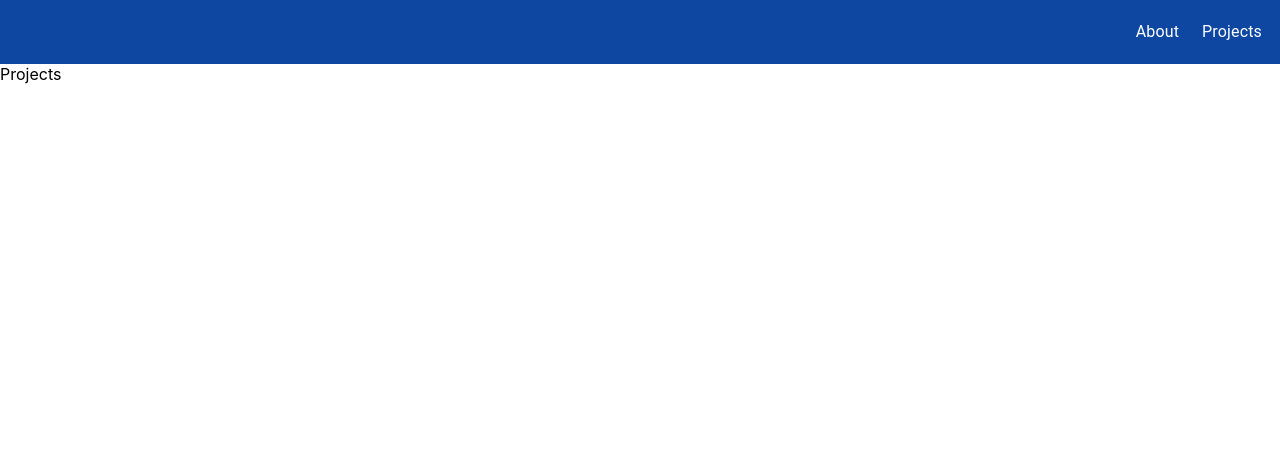
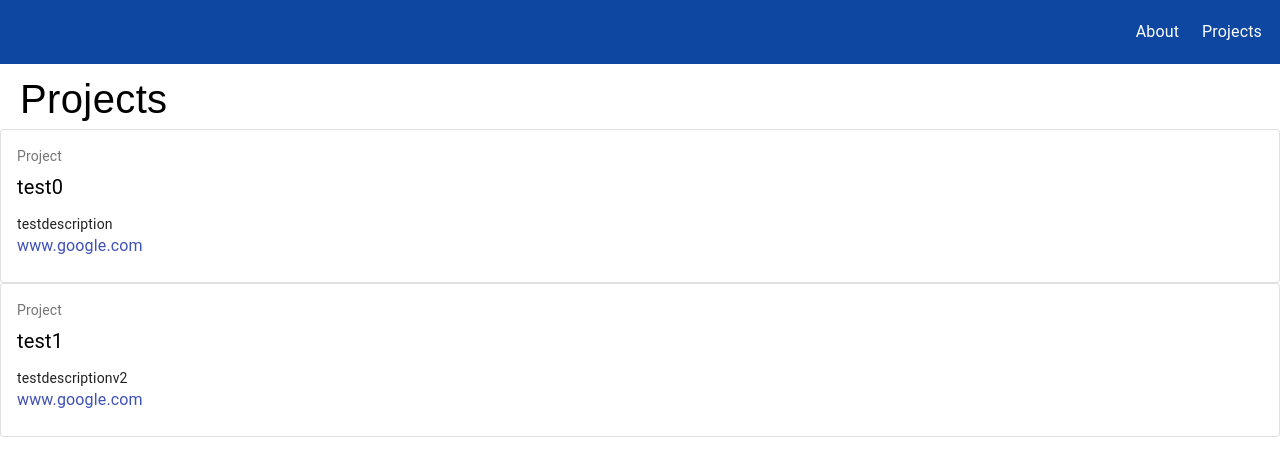
Before and after one commit to RyanJafefKelly/ryankellysite, a React (Create React App) app: page /projects in a window 1280 px wide. Shown: the top 476 px of the page. Built offline with nearby package versions, Linux system fonts and the light colour scheme.

Commit message:
Add ProjectItem to project page

```diff
--- /dev/null
+++ b/src/components/ProjectItem.js
@@ -0,0 +1,58 @@
+import React from 'react';
+import { makeStyles } from '@material-ui/core/styles';
+import Card from '@material-ui/core/Card';
+import CardActions from '@material-ui/core/CardActions';
+import CardContent from '@material-ui/core/CardContent';
+import Button from '@material-ui/core/Button';
+import Link from '@material-ui/core/Link';
+import Typography from '@material-ui/core/Typography';
+
+const useStyles = makeStyles({
+  root: {
+    minWidth: 275,
+    fontFamily: 'arial',
+  },
+  bullet: {
+    display: 'inline-block',
+    margin: '0 2px',
+    transform: 'scale(0.8)',
+  },
+  title: {
+    fontSize: 14,
+  },
+  pos: {
+    marginBottom: 12,
+    fontSize: 20,
+    color: 'black',
+  },
+});
+
+const ProjectItem = ({name, ...props}) => {
+    const classes = useStyles();
+    console.log(props.props.name);
+    console.log(name);
+    return (
+        <Card className={classes.root} variant="outlined">
+        <CardContent>
+          <Typography className={classes.title} color="textSecondary" gutterBottom>
+            Project
+          </Typography>
+          <Typography variant="h5" component="h2">
+          </Typography>
+          <Typography className={classes.pos} color="textSecondary">
+            {props.props.name}
+          </Typography>
+          <Typography variant="body2" component="p">
+            {props.props.description}
+          </Typography>
+          <Typography>
+              <Link onClick={() => window.open(props.props.link, )}>
+                {props.props.link}
+              </Link>
+          </Typography>
+        </CardContent>
+      </Card>
+    );
+}
+
+export default ProjectItem;
--- a/src/pages/Projects.js
+++ b/src/pages/Projects.js
@@ -1,9 +1,28 @@
 import React from 'react';
+import { Typography } from '@material-ui/core';
+import ProjectItem from '../components/ProjectItem';
 
 const Projects = () => {
-    return(<div>
-        Projects
-    </div>);
+
+    const projects = [
+        {id:0, name:'test0', description:'testdescription', link:'www.google.com'},
+        {id:1, name:'test1', description:'testdescriptionv2', link:'www.google.com'}
+    ];
+
+    return(<React.Fragment>
+        <Typography style={{
+            paddingLeft:20,
+            fontFamily: 'Arial',
+            fontSize: 40,
+        paddingTop: 5}}
+    >
+    Projects</Typography>
+    {projects.map((project, idx) => {
+        return (
+            <ProjectItem key={projects[idx].id} props={projects[idx]} />
+        );
+    })}
+    </React.Fragment>);
 };
 
 export default Projects;
```
